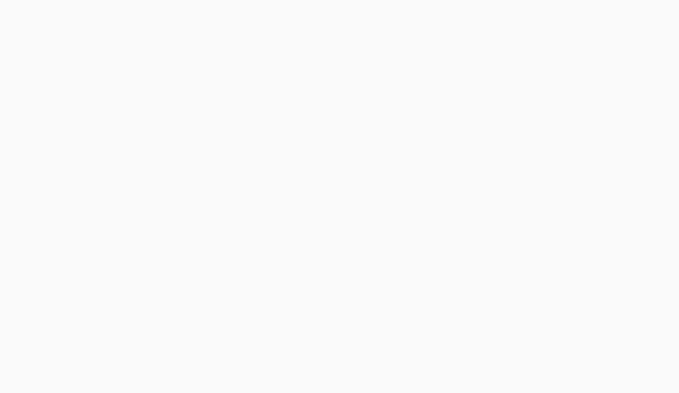
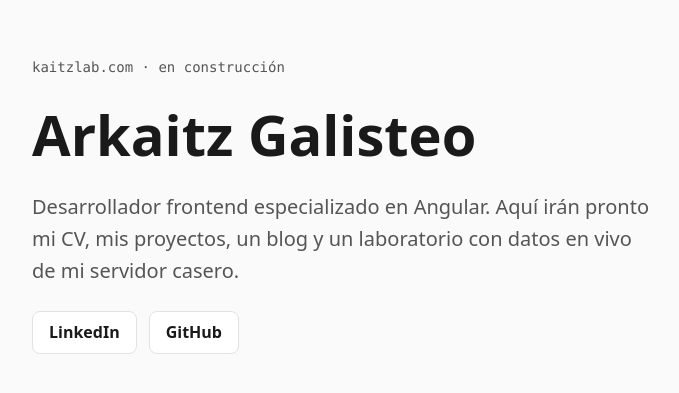
Before and after one commit to SrArkaitz/kaitzlab, an Angular app in the folder frontend/: page / in a window 1280 px wide. Shown: the part 195-588 px from the top of the page, without its empty margins (296-975 px from the left). Built offline with nearby package versions, Linux system fonts and the light colour scheme.

Commit message:
feat(front): página "en construcción" con enlaces a LinkedIn y GitHub
Co-Authored-By: Claude Opus 5.5 <noreply@anthropic.com>

```diff
--- a/frontend/src/app/app.routes.ts
+++ b/frontend/src/app/app.routes.ts
@@ -1,3 +1,11 @@
 import { Routes } from '@angular/router';
 
-export const routes: Routes = [];
+export const routes: Routes = [
+  {
+    path: '',
+    title: 'Arkaitz Galisteo · kaitzlab',
+    loadComponent: () =>
+      import('./features/coming-soon/coming-soon.page').then((m) => m.ComingSoonPage),
+  },
+  { path: '**', redirectTo: '' },
+];
--- /dev/null
+++ b/frontend/src/app/features/coming-soon/coming-soon.page.html
@@ -0,0 +1,17 @@
+<main class="coming-soon">
+  <p class="eyebrow">kaitzlab.com · en construcción</p>
+  <h1>Arkaitz Galisteo</h1>
+  <p class="lead">
+    Desarrollador frontend especializado en Angular. Aquí irán pronto mi CV, mis proyectos, un blog
+    y un laboratorio con datos en vivo de mi servidor casero.
+  </p>
+  <nav aria-label="Perfiles">
+    <ul class="links">
+      @for (link of links; track link.url) {
+        <li>
+          <a [href]="link.url" target="_blank" rel="noopener noreferrer">{{ link.label }}</a>
+        </li>
+      }
+    </ul>
+  </nav>
+</main>
--- /dev/null
+++ b/frontend/src/app/features/coming-soon/coming-soon.page.scss
@@ -0,0 +1,53 @@
+.coming-soon {
+  min-height: 100vh;
+  max-width: var(--content-width);
+  margin: 0 auto;
+  padding: var(--space-16) var(--space-6);
+  display: flex;
+  flex-direction: column;
+  justify-content: center;
+  gap: var(--space-6);
+}
+
+.eyebrow {
+  margin: 0;
+  font-family: var(--font-mono);
+  font-size: var(--text-sm);
+  color: var(--color-text-muted);
+}
+
+h1 {
+  margin: 0;
+  font-size: var(--text-2xl);
+}
+
+.lead {
+  margin: 0;
+  font-size: var(--text-lg);
+  color: var(--color-text-muted);
+}
+
+.links {
+  display: flex;
+  flex-wrap: wrap;
+  gap: var(--space-3);
+  margin: 0;
+  padding: 0;
+  list-style: none;
+
+  a {
+    display: inline-block;
+    padding: var(--space-2) var(--space-4);
+    border: 1px solid var(--color-border);
+    border-radius: var(--radius);
+    background: var(--color-surface);
+    color: var(--color-text);
+    font-weight: 600;
+    text-decoration: none;
+
+    &:hover {
+      border-color: var(--color-accent);
+      color: var(--color-accent);
+    }
+  }
+}
--- /dev/null
+++ b/frontend/src/app/features/coming-soon/coming-soon.page.ts
@@ -0,0 +1,19 @@
+import { Component } from '@angular/core';
+
+interface ProfileLink {
+  label: string;
+  url: string;
+}
+
+/** Portada provisional mientras se construye la web (fase 0). */
+@Component({
+  selector: 'app-coming-soon',
+  styleUrl: './coming-soon.page.scss',
+  templateUrl: './coming-soon.page.html',
+})
+export class ComingSoonPage {
+  protected readonly links: ProfileLink[] = [
+    { label: 'LinkedIn', url: 'https://www.linkedin.com/in/arkaitz-galisteo-145383160/' },
+    { label: 'GitHub', url: 'https://github.com/SrArkaitz' },
+  ];
+}
```
Also changed, not shown: 3 other files (tests, documents, lock files or other folders).
